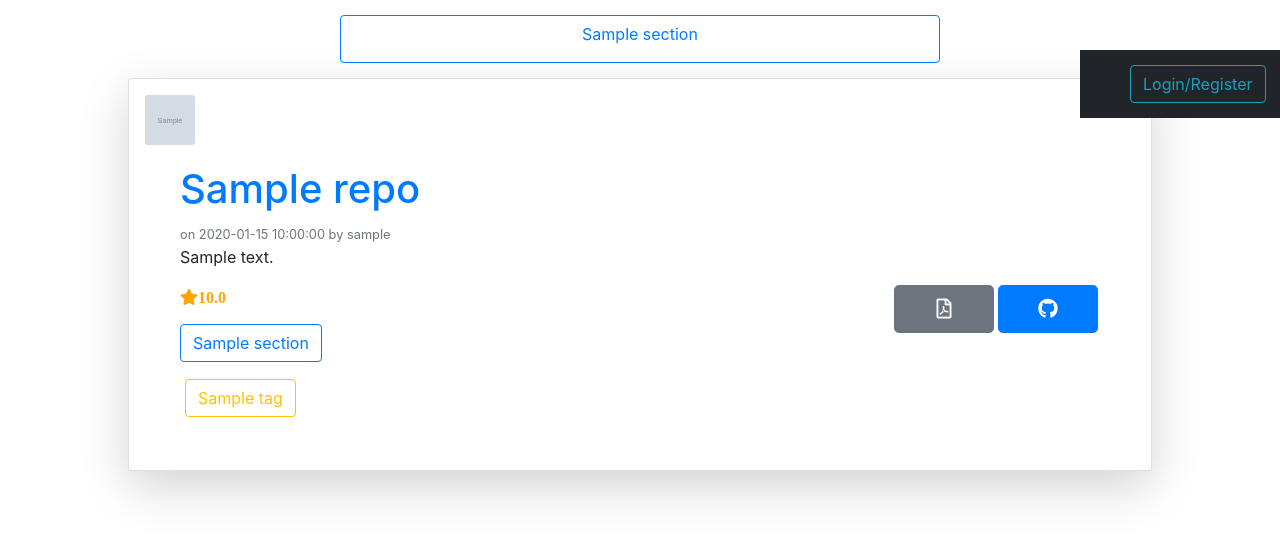
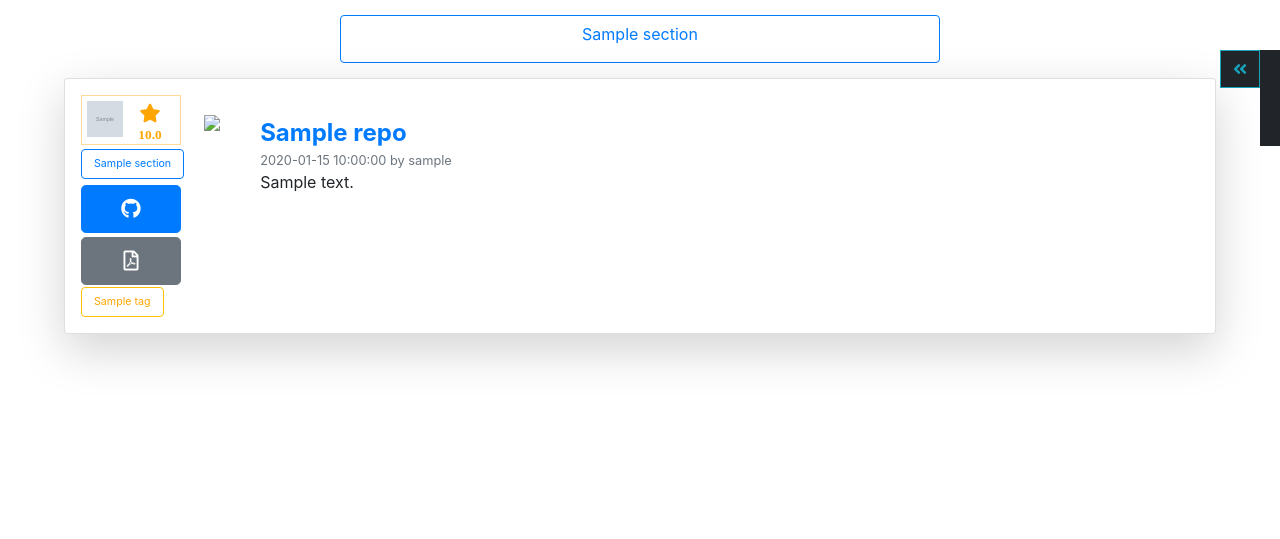
Before and after one commit to sourenaKhanzadeh/iShare, a Flask app: page /Browse-all-time in a window 1280 px wide. Shown: the part 56-595 px from the top of the page. Run offline with Flask 2, Linux system fonts and the light colour scheme; grey boxes marked "Sample" are stand-in pictures; a database or web service that is not in the repository returns one stand-in record (values such as "Sample title"); data that the repository does not hold is empty; some libraries are stand-ins or nearby versions.

Commit message:
Browse-all-time remodelled, infinite-scroll

```diff
--- a/static/css/styleB.css
+++ b/static/css/styleB.css
@@ -20,12 +20,20 @@
     position: fixed;
     background-color: #212529;
     padding: 10px;
-    width: 200px;
+    width: 0;
     right: 0;
     margin: 50px 0;
     text-align: center;
     z-index: 10;
+    transition: width 300ms ease-in-out;
 }
+    .side-bar-right .hover{
+        margin-left: -60px;
+        margin-top: -10px;
+        border-radius: 0;
+        background-color:#212529;
+        transition: transform 300ms ease-in-out;
+    }
     .side-bar-right li{
         float: left;
         margin: 5px 0;
@@ -112,27 +120,72 @@
 
 /* Browse-all-time */
 .query{
-    width: 80vw;
+    width: 90vw;
+    position: relative;
     /*max-width: 540px;*/
 }
+    .query .icon{
+        /*text-align: center;;*/
+        font-size: 10pt;
+        width: 100px;
+        height: 50px;
+        border: 1px solid #FFA50066;
+        text-align: center;
+    }
+    .query .icon img{
+        position: absolute;
+        width: 40px;
+        height: 40px;
+        left: 0;
+        top: 0;
+        padding: 2px;
+    }
+    .query .icon i{
+        position: absolute;
+        left: 50px;
+        top: 25px;
+        font-size: 8pt;
+        min-width: 70px;
+        margin-top: -5px;
+        height: 30px;
+        padding: 5px;
+
+    }
+
     .query img{
-        width: 50px;
-        height: 50px;
+        margin: 20px;
     }
     .query .git, .query .pdf{
         float: right;
         width: 100px;
-        margin: 0 2px;
+        margin: 2px 0;
     }
-    .query .tags{
-        margin: 15px 0;
+    .query .tag{
+        color: orange;
+        font-size: 8pt;
     }
-        .query .tags a{
-            margin: 2px 5px;
+        .query .tag:hover{
+            color:white;
         }
     .query .fa-star{
         color: orange;
     }
+
+    .query .title{
+        font-size: 1.5rem;
+        font-weight: bolder;
+    }
+    .query p{
+        max-height: 150px;
+        overflow-y: scroll;
+    }
+    .query .query_sec{
+        font-size: 8pt;
+        margin: 4px 0;
+    }
+.btn{
+    cursor: pointer;
+}
 /* Sections */
 .sections{
     max-width: 600px;
--- a/static/js/query.js
+++ b/static/js/query.js
@@ -4,7 +4,14 @@
 
 let limit = 2;
 
-$('#load_more').click(()=>{
+window.addEventListener('scroll', ()=>{
+
+
+// $('#load_more').click(()=>{
+    if ((window.innerHeight + window.scrollY) >= document.body.offsetHeight) {
+        // you're at the bottom of the page
+
+
         limit++;
         $('.loading').css('display', 'block');
         $.ajax({
@@ -112,4 +119,23 @@
 
             }
         })
+    }
+// });
 });
+
+let hover = $('.hover');
+let toggle = true;
+hover.on('click', ()=>{
+    if(toggle){
+       $('.side-bar-right').css('width', '200px');
+       hover.css('transform','translateX(-90px)');
+       hover.html(`<i class="fas fa-angle-double-right"></i>`);
+       toggle = false;
+    }
+    else{
+       $('.side-bar-right').css('width', '0');
+       hover.css('transform','translateX(0)');
+       hover.html(`<i class="fas fa-angle-double-left"></i>`);
+       toggle = true;
+    }
+});
--- a/templates/pages/query.html
+++ b/templates/pages/query.html
@@ -15,49 +15,48 @@
     {% for query in queries %}
         {% if query['approved'] %}
             <section class="shadow-lg p-3 mb-5 bg-white rounded card md-3">
-                <div class="row no-gutters">
-                    <div class="col-md-4">
-                        <img class="card-img" src="{{ query['avatar'] }}">
+                <div class="d-flex">
+                    <div  class="d-flex flex-column">
+                        <div class="icon">
+                                <img src="{{query['avatar']}}">
+                            <i style="font-size: 14pt" class="fas fa-star"><br><span style="font-size: 10pt">{{query['star']}}</span></i>
+                            <br><br>
+                        </div>
+                        <a href="/Browse-all-time?section={{query['section']}}" class="query_sec btn btn-outline-primary">{{query['section']}}</a>
+                        <a class="git btn btn-primary btn-lg" href="query['url_repo']"><i class="fab fa-github"></i></a>
+                        <a class="pdf btn btn-secondary btn-lg" href="query['url_pdf']"><i class="far fa-file-pdf"></i></a>
+                    </div>
+                    <div>
+                        <img src="https://via.placeholder.com/225">
+                    </div>
+                    <div class="card-body d-flex flex-column">
+                        <a class="title" href="/{{query['username']}}/{{query['title']}}">{{query['title']}}</a>
+                        <small class="text-muted">{{query['date']}} by {{query['username']}}</small>
+                        <p>{{query['description']}}</p>
                     </div>
                 </div>
-                <div class="col-md-12">
-                    <div class="card-body">
-
-                        <a class="card-title" href="/{{ query['username'] }}/{{ query['title']}}"><h1>{{ query['title'] }}</h1></a>
-                        <small class="text-muted">on {{ query['date'] }} by {{ query['username'] }}</small>
-                        <p class="card-text">{{ query['description'] }}</p>
                 <div>
-                            <i class="fa fa-star">{{ query['star'] }}</i>
-                            <a class="git btn btn-lg btn-primary" href="{{ query['url_repo'] }}"><i class="fab fa-github"></i></a>
-                            <a class="pdf btn btn-lg btn-secondary" href="{{ query['url_pdf'] }}"><i class="far fa-file-pdf"></i></a>
-                        </div>
-                        <div class="sections">
-                            <a  class="card-text btn btn-outline-primary" href="/Browse-all-time?section={{ query['section'] }}">{{ query['section'] }}</a>
-                        </div>
-                        <div class="tags">
                     {% for tag in query['tags']%}
-                            <a class="card-text btn btn-outline-warning" href="/Browse-all-time?tag={{ tag }}">{{ tag }}</a>
+                        <a href="/Browse-all-time?tag={{tag}}" class="tag btn btn-outline-warning">{{tag}}</a>
                     {% endfor %}
                 </div>
-                        {%if admin %}
+                {% if admin%}
                     <div class="admin__btn">
-                            <button class="btn btn-outline-info" onclick="window.location=`/{{ admin['username'] }}/edit/{{query['username']}}/{{query['title']}}`"> Edit </button>
-                            <button class="btn btn-outline-danger" onclick="window.location=`/{{ admin['username'] }}/delete/{{query['title']}}`"> Delete </button>
+                        <button class="btn btn-outline-info" onclick="window.location=`/{{session['user']}}/edit/{{query['title']}}`"> Edit </button>
+                        <button class="btn btn-outline-danger" onclick="window.location=`/{{session['user']}}/delete/{{query['title']}}`"> Delete </button>
                     </div>
                 {% endif %}
-                    </div>
-                </div>
             </section>
         {% endif %}
     {% endfor%}
 
 </div>
-{% if queries|length > 1 %}
-    <div class="load d-flex flex-column align-item-center">
-        <div class="loading"></div>
-        <button id="load_more" class="shadow p-3 mb-5 btn btn-lg btn-outline-success">Load more</button>
-    </div>
-{% endif%}
+<!--{% if queries|length > 1 %}-->
+    <!--<div class="load d-flex flex-column align-item-center">-->
+        <!--<div class="loading"></div>-->
+        <!--<button id="load_more" class="shadow p-3 mb-5 btn btn-lg btn-outline-success">Load more</button>-->
+    <!--</div>-->
+<!--{% endif%}-->
 <script src="{{ url_for('static', filename='js/query.js') }}"></script>
 
 {% endblock %}
--- a/templates/template/header.html
+++ b/templates/template/header.html
@@ -15,8 +15,8 @@
     <link rel="stylesheet" href="https://stackpath.bootstrapcdn.com/bootstrap/4.3.1/css/bootstrap.min.css" integrity="sha384-ggOyR0iXCbMQv3Xipma34MD+dH/1fQ784/j6cY/iJTQUOhcWr7x9JvoRxT2MZw1T" crossorigin="anonymous">
     <link rel="stylesheet" href="{{ url_for('static',filename='css/styleB.css') }}">
     <script src="https://code.jquery.com/jquery-3.3.1.slim.min.js" integrity="sha384-q8i/X+965DzO0rT7abK41JStQIAqVgRVzpbzo5smXKp4YfRvH+8abtTE1Pi6jizo" crossorigin="anonymous"></script>
-<script src="https://cdnjs.cloudflare.com/ajax/libs/popper.js/1.14.7/umd/popper.min.js" integrity="sha384-UO2eT0CpHqdSJQ6hJty5KVphtPhzWj9WO1clHTMGa3JDZwrnQq4sF86dIHNDz0W1" crossorigin="anonymous"></script>
-<script src="https://stackpath.bootstrapcdn.com/bootstrap/4.3.1/js/bootstrap.min.js" integrity="sha384-JjSmVgyd0p3pXB1rRibZUAYoIIy6OrQ6VrjIEaFf/nJGzIxFDsf4x0xIM+B07jRM" crossorigin="anonymous"></script>
+    <script src="https://cdnjs.cloudflare.com/ajax/libs/popper.js/1.14.7/umd/popper.min.js" integrity="sha384-UO2eT0CpHqdSJQ6hJty5KVphtPhzWj9WO1clHTMGa3JDZwrnQq4sF86dIHNDz0W1" crossorigin="anonymous"></script>
+    <script src="https://stackpath.bootstrapcdn.com/bootstrap/4.3.1/js/bootstrap.min.js" integrity="sha384-JjSmVgyd0p3pXB1rRibZUAYoIIy6OrQ6VrjIEaFf/nJGzIxFDsf4x0xIM+B07jRM" crossorigin="anonymous"></script>
     <!-- JQUERY -->
     <script src="https://ajax.googleapis.com/ajax/libs/jquery/3.4.0/jquery.min.js"></script>
     <!-- AJAX -->
@@ -52,6 +52,9 @@
   </div>
 </nav>
 <div class="side-bar-right">
+    <div class="hover btn btn-outline-info">
+        <i class="fas fa-angle-double-left"></i>
+    </div>
     <!-- Sidebar -->
     <ul class="sidebar-nav">
        {% if not session['username'] %}
```
Lines whose indentation alone changed are shown as unchanged.
